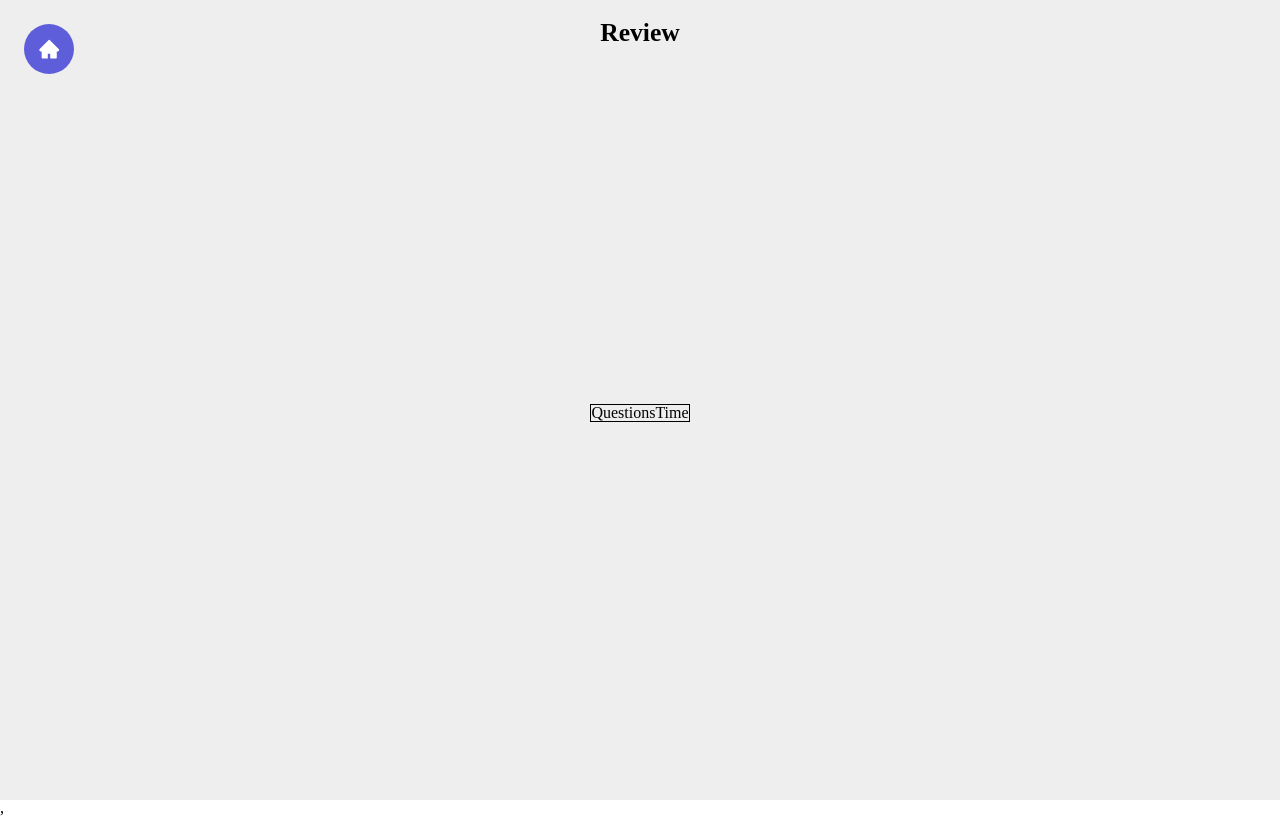
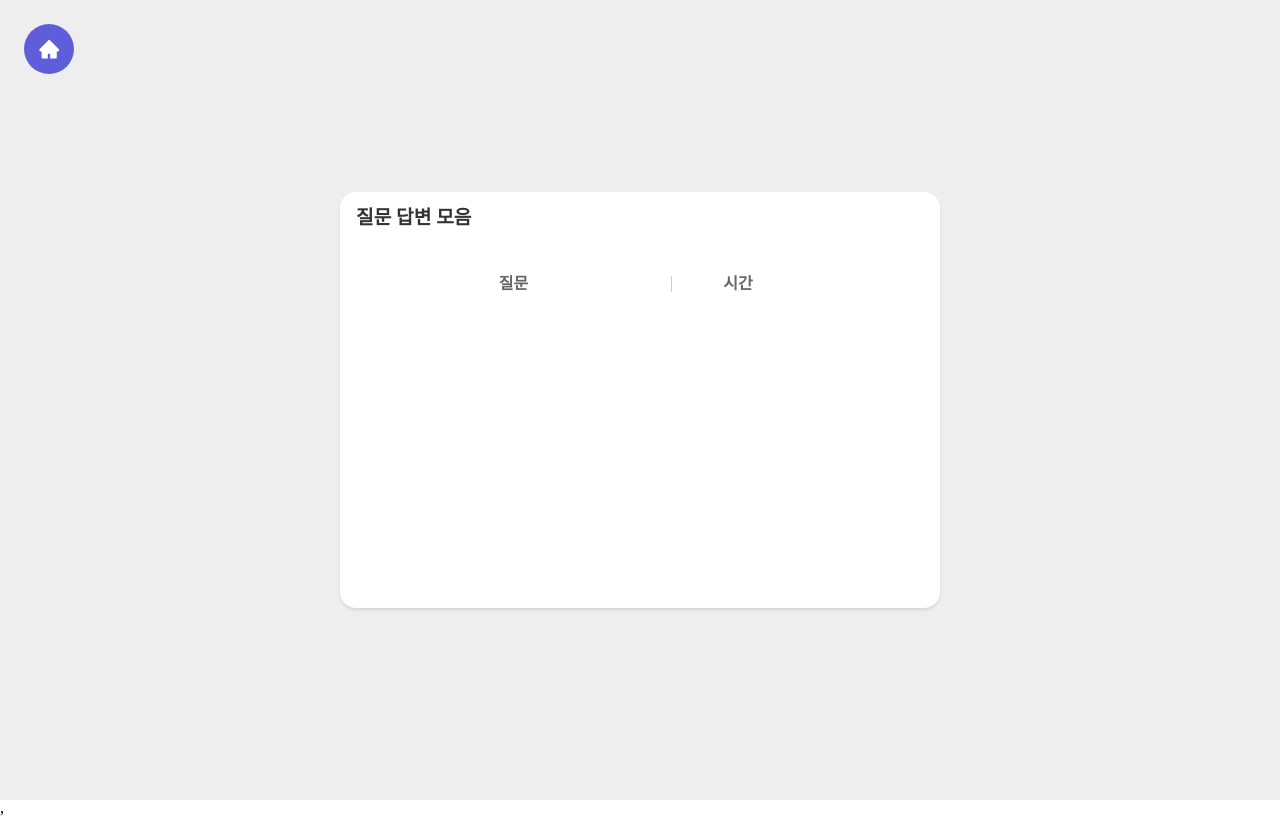
Before and after one commit to HobinLee/interview, a React app: page /review in a window 1280 px wide. Built offline with nearby package versions, Linux system fonts and the light colour scheme.

Commit message:
feat: 리뷰 페이지 완료

```diff
--- a/src/components/atoms/Image/index.tsx
+++ b/src/components/atoms/Image/index.tsx
@@ -1,4 +1,4 @@
-import { FC } from 'react';
+import { VFC } from 'react';
 import styled from 'styled-components';
 
 interface ImageProps {
@@ -7,7 +7,7 @@ interface ImageProps {
   alt?: string;
 }
 
-const Image: FC<ImageProps> = ({ src, onClick, alt }) => (
+const Image: VFC<ImageProps> = ({ src, onClick, alt }) => (
   <ImageWrapper src={src} onClick={onClick} alt={alt ?? ''}></ImageWrapper>
 );
 
--- a/src/components/atoms/Input/index.tsx
+++ b/src/components/atoms/Input/index.tsx
@@ -5,7 +5,7 @@ import {
   borders,
   sizes,
 } from '@src/styles/variables';
-import { FC, InputHTMLAttributes } from 'react';
+import { InputHTMLAttributes, VFC } from 'react';
 import styled, { css } from 'styled-components';
 
 interface InputProps {
@@ -13,7 +13,7 @@ interface InputProps {
   borderRadius?: BorderRadius;
 }
 
-const Input: FC<InputProps & InputHTMLAttributes<HTMLInputElement>> = ({
+const Input: VFC<InputProps & InputHTMLAttributes<HTMLInputElement>> = ({
   className,
   fontSize = 'default',
   borderRadius = 'small',
@@ -21,7 +21,6 @@ const Input: FC<InputProps & InputHTMLAttributes<HTMLInputElement>> = ({
   onBlur,
   onChange,
   placeholder,
-  children,
   value,
 }) => {
   return (
@@ -34,9 +33,7 @@ const Input: FC<InputProps & InputHTMLAttributes<HTMLInputElement>> = ({
       onBlur={onBlur}
       onChange={onChange}
       value={value}
-    >
-      {children}
-    </InputWrap>
+    />
   );
 };
 
--- a/src/components/atoms/Typography/index.tsx
+++ b/src/components/atoms/Typography/index.tsx
@@ -19,11 +19,17 @@ interface TypographyProps {
   lineHeight?: '';
   wordBreak?: '';
   ellipsis?: boolean;
+  className?: string;
 }
 
-const Typography: FC<TypographyProps> = ({ heading, children, ...props }) => {
+const Typography: FC<TypographyProps> = ({
+  className,
+  heading,
+  children,
+  ...props
+}) => {
   return (
-    <InputWrap as={heading ?? 'div'} {...props}>
+    <InputWrap as={heading ?? 'div'} className={className} {...props}>
       {children}
     </InputWrap>
   );
@@ -31,7 +37,7 @@ const Typography: FC<TypographyProps> = ({ heading, children, ...props }) => {
 
 export default Typography;
 
-const InputWrap = styled.div<Omit<TypographyProps, 'heading'>>`
+const InputWrap = styled.div<Omit<TypographyProps, 'heading' | 'className'>>`
   ${({
     width,
     color = 'black',
--- /dev/null
+++ b/src/components/molecules/Card/index.tsx
@@ -0,0 +1,33 @@
+import { FC, ReactNode } from 'react';
+import styled from 'styled-components';
+
+interface CardProps {
+  title: ReactNode;
+}
+const Card: FC<CardProps> = ({ title, children }) => (
+  <CardWrapper>
+    <div className="title">{title}</div>
+    <div className="content">{children}</div>
+  </CardWrapper>
+);
+
+export default Card;
+
+const CardWrapper = styled.section`
+  width: 100%;
+  background-color: white;
+  display: flex;
+  flex-direction: column;
+  font-size: 2rem;
+  align-items: flex-start;
+  padding: 1rem;
+  border-radius: 1rem;
+  justify-content: center;
+  box-shadow: rgba(0, 0, 0, 0.1) 0 2px 3px;
+  .title {
+    margin-bottom: 1rem;
+  }
+  .content {
+    padding: 1rem;
+  }
+`;
--- a/src/components/molecules/index.tsx
+++ b/src/components/molecules/index.tsx
@@ -1,2 +1,3 @@
 export { default as Header } from './Header';
 export { default as HomeButton } from './HomeButton';
+export { default as Card } from './Card';
--- /dev/null
+++ b/src/pages/ReviewRoom/ReviewList/index.tsx
@@ -0,0 +1,71 @@
+import { Typography } from '@src/components/atoms';
+import { Answer, answerState } from '@src/stores/question';
+import { colors } from '@src/styles/variables';
+import { VFC } from 'react';
+import { useRecoilValue } from 'recoil';
+import styled from 'styled-components';
+
+export const ReviewList: VFC = () => {
+  const answers: Answer[] = useRecoilValue<Answer[]>(answerState);
+
+  const answerList = answers.map((answer, idx) => (
+    <li key={idx}>
+      <span className="question">
+        <Typography fontSize="normal" fontWeight="bold" ellipsis>
+          {answer.question}
+        </Typography>
+      </span>
+      <span className="time">
+        <Typography>{answer.time}'</Typography>
+      </span>
+    </li>
+  ));
+
+  return (
+    <ListWrapper>
+      <li>
+        <Typography
+          className="question"
+          fontSize="normal"
+          fontWeight="bold"
+          color="darkGray"
+          textAlign="center"
+        >
+          질문
+        </Typography>
+        <Typography
+          className="time"
+          fontSize="normal"
+          fontWeight="bold"
+          color="darkGray"
+          textAlign="center"
+        >
+          시간
+        </Typography>
+      </li>
+      {answerList}
+    </ListWrapper>
+  );
+};
+
+export const ListWrapper = styled.ul`
+  width: 100%;
+  min-height: 300px;
+
+  li {
+    display: flex;
+    flex-direction: row;
+    margin-top: 1rem;
+  }
+
+  .question {
+    width: 300px;
+    border-right: 1px solid ${colors.gray};
+    margin-right: 1rem;
+    padding-right: 1rem;
+  }
+
+  .time {
+    width: 100px;
+  }
+`;
--- a/src/pages/ReviewRoom/index.tsx
+++ b/src/pages/ReviewRoom/index.tsx
@@ -1,32 +1,23 @@
 import { FC } from 'react';
-import { AiFillHome } from 'react-icons/ai';
-import { Link } from 'react-router-dom';
-import { useRecoilValue } from 'recoil';
-import { Answer, answerState } from '@src/stores/question';
 import { ReviewRoomWrapper } from './style';
-import { HomeButton } from '@src/components/molecules';
+import { Card, HomeButton } from '@src/components/molecules';
+import { ReviewList } from './ReviewList';
+import { Typography } from '@src/components/atoms';
 
 const ReviewRoom: FC = () => {
-  const answers: Answer[] = useRecoilValue<Answer[]>(answerState);
-
-  const answerList = answers.map((answer, idx) => (
-    <tr>
-      <td>{answer.question}</td>
-      <td>{answer.time}'</td>
-    </tr>
-  ));
-
   return (
     <ReviewRoomWrapper>
-      <h3>Review</h3>
-      <table className="review-table">
-        <tr>
-          <th>Questions</th>
-          <th>Time</th>
-        </tr>
-        {answerList}
-      </table>
-
+      <div className="review-room">
+        <Card
+          title={
+            <Typography heading="h3" fontSize="large">
+              질문 답변 모음
+            </Typography>
+          }
+        >
+          <ReviewList />
+        </Card>
+      </div>
       <HomeButton />
     </ReviewRoomWrapper>
   );
--- a/src/pages/ReviewRoom/style.ts
+++ b/src/pages/ReviewRoom/style.ts
@@ -10,8 +10,8 @@ export const ReviewRoomWrapper = styled.main`
   min-height: 100vh;
   background-color: ${colors.lightGray};
 
-  .review-table {
-    margin: auto;
-    border: 1px solid black;
+  .review-room {
+    width: 100%;
+    max-width: 600px;
   }
 `;
--- a/src/pages/SettingRoom/Question/index.tsx
+++ b/src/pages/SettingRoom/Question/index.tsx
@@ -44,7 +44,7 @@ const QuestionElement: FC<QuestionProps> = ({
           onChange={handleModifiedQuestion}
           placeholder="질문을 입력해주세요"
           fontSize="small"
-        ></Input>
+        />
         <div className="buttons-wrapper">
           <Button onClick={handleConfirmModify} color="blue" fontSize="small">
             수정
```
